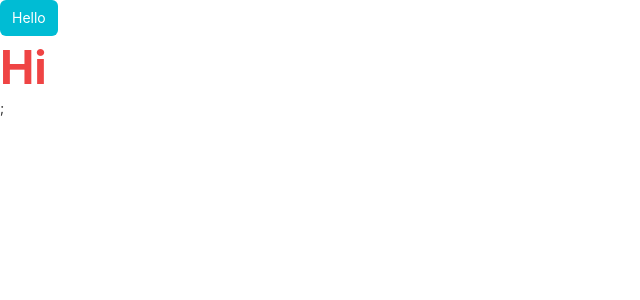
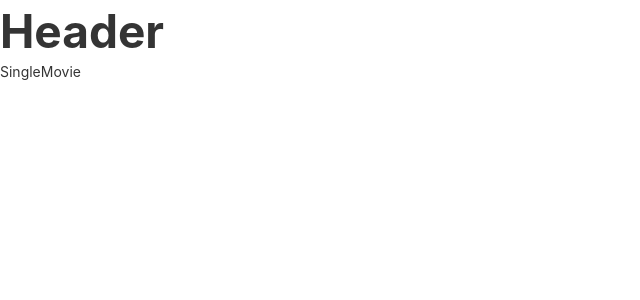
Before and after one commit to Silverdom/react-basic-project, a React (Vite) app: page /movies/1 in a window 1280 px wide. Shown: the top 300 px of the page, without its empty margins (0-640 px from the left). Built offline with nearby package versions, Linux system fonts and the light colour scheme.

Commit message:
Route setup

```diff
--- a/src/App.jsx
+++ b/src/App.jsx
@@ -1,16 +1,6 @@
-import { Button } from "rsuite";
+import { RouterProvider, createBrowserRouter } from "react-router-dom";
+import router from "./router";
 
-function App() {
-  const API_URL = import.meta.env.VITE_API_URL;
-  console.log(API_URL);
-  return (
-    <>
-      <Button color="cyan" appearance="primary">
-        Hello
-      </Button>
-      <h1 className="text-red-500">Hi</h1>;
-    </>
-  );
-}
+const App = () => <RouterProvider router={router} />;
 
 export default App;
--- /dev/null
+++ b/src/layouts/RootLayout.jsx
@@ -0,0 +1,13 @@
+import React from "react";
+import { Outlet } from "react-router-dom";
+
+const RootLayout = () => {
+  return (
+    <div>
+      <h1>Header</h1>
+      <Outlet />
+    </div>
+  );
+};
+
+export default RootLayout;
--- /dev/null
+++ b/src/pages/Home.jsx
@@ -0,0 +1,7 @@
+import React from "react";
+
+const Home = () => {
+  return <div>Home</div>;
+};
+
+export default Home;
--- /dev/null
+++ b/src/pages/MovieList.jsx
@@ -0,0 +1,7 @@
+import React from "react";
+
+const MovieList = () => {
+  return <div>MovieList</div>;
+};
+
+export default MovieList;
--- /dev/null
+++ b/src/pages/SingleMovie.jsx
@@ -0,0 +1,7 @@
+import React from "react";
+
+const SingleMovie = () => {
+  return <div>SingleMovie</div>;
+};
+
+export default SingleMovie;
--- /dev/null
+++ b/src/router.jsx
@@ -0,0 +1,33 @@
+import { createBrowserRouter } from "react-router-dom";
+import RootLayout from "./layouts/RootLayout";
+import Home from "./pages/Home";
+import MovieList from "./pages/MovieList";
+import SingleMovie from "./pages/SingleMovie";
+
+const router = createBrowserRouter([
+  {
+    path: "/",
+    element: <RootLayout />,
+    children: [
+      {
+        index: true,
+        element: <Home />,
+      },
+      {
+        path: "movies",
+        children: [
+          {
+            index: true,
+            element: <MovieList />,
+          },
+          {
+            path: ":movieId",
+            element: <SingleMovie />,
+          },
+        ],
+      },
+    ],
+  },
+]);
+
+export default router;
```
